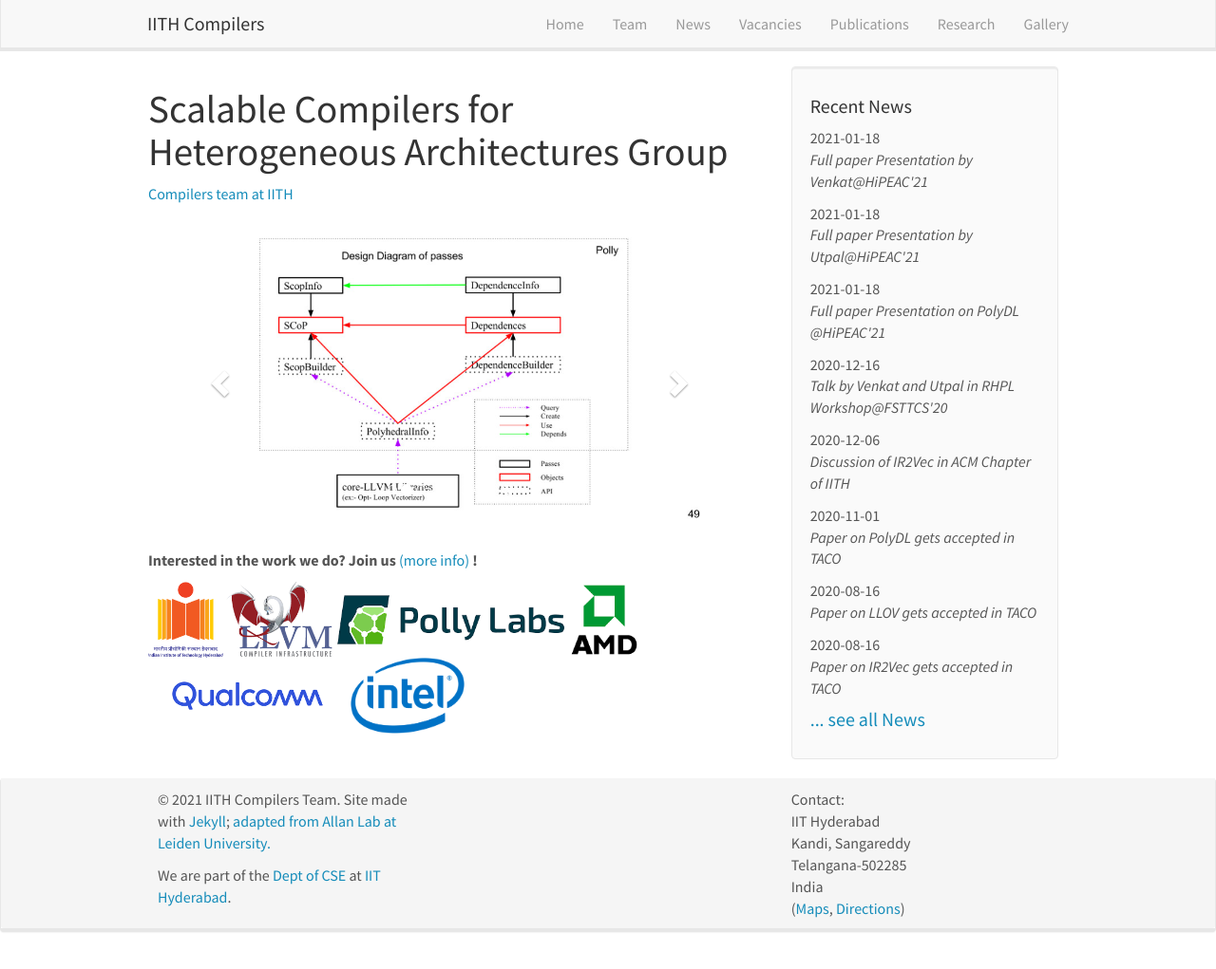
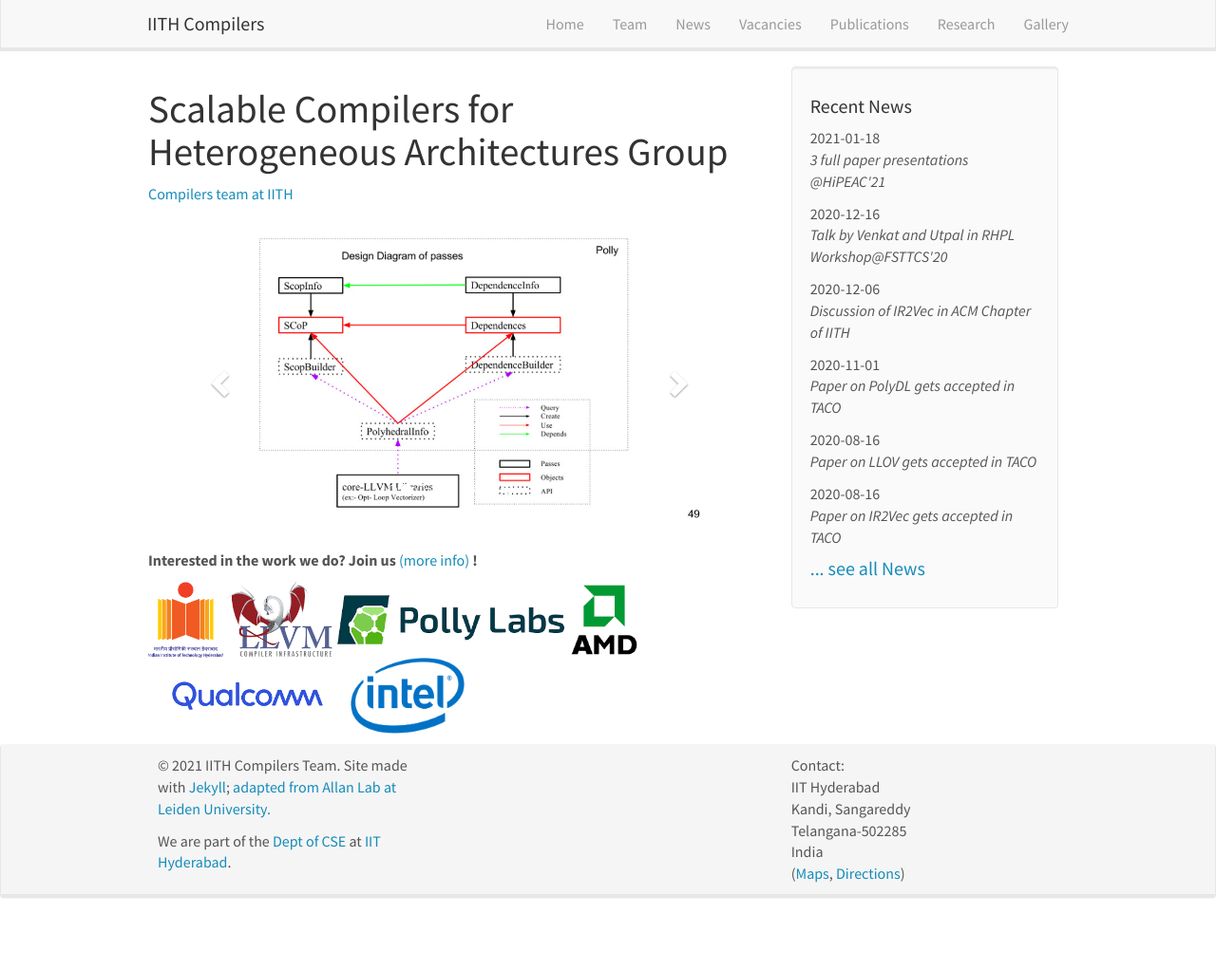
Before and after one commit to utpalbora/compilers.cse.iith.ac.in, a Jekyll site: the page built from _pages/home.md, in a window 1280 px wide and 1028 px high. Shown: the top 1021 px of the window at 95% size. Built offline with Jekyll 4.4.1, drawn with Linux system fonts in a browser that asks for light colours; nearby versions of some CDN libraries.

Commit message:
changing layout of news section

```diff
--- a/_data/news.yml
+++ b/_data/news.yml
@@ -1,17 +1,7 @@
 - date: 2021-01-18
-  status: "Full paper Presentation by Venkat@HiPEAC'21"
-  url: ""
-  headline: "Follow the talk by S. VenkataKeerthy on IR2Vec @hipeac'21"
-
-- date: 2021-01-18
-  status: "Full paper Presentation by Utpal@HiPEAC'21"
-  url: ""
-  headline: "Follow the talk by Utpal Bora on LLOV @hipeac'21"
-
-- date: 2021-01-18
-  status: "Full paper Presentation on PolyDL @HiPEAC'21"
-  url: ""
-  headline: "Follow the talk by Sanket Tavarageri with Gagandeep on PolyDL @hipeac'21"
+  status: "3 full paper presentations @HiPEAC'21"
+  url: "https://www.hipeac.net/2021/budapest/#/program/sessions/7878/"
+  headline: "Talk by S. VenkataKeerthy on IR2Vec, Utpal on LLOV and, Dr. Sanket Tavarageri of Intel Labs with Gagan on PolyDL"
 
 - date: 2020-12-06
   status: "Discussion of IR2Vec in ACM Chapter of IITH"
```
